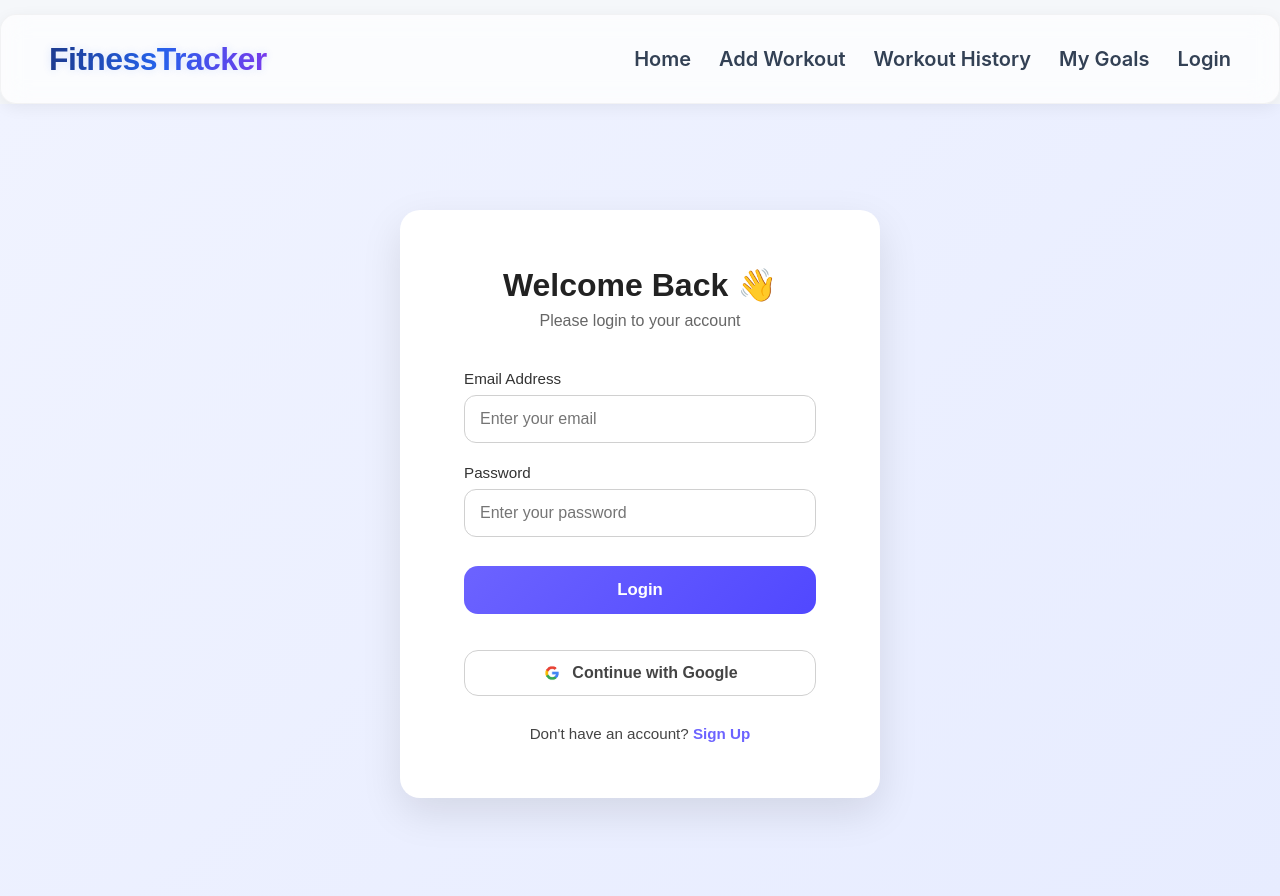
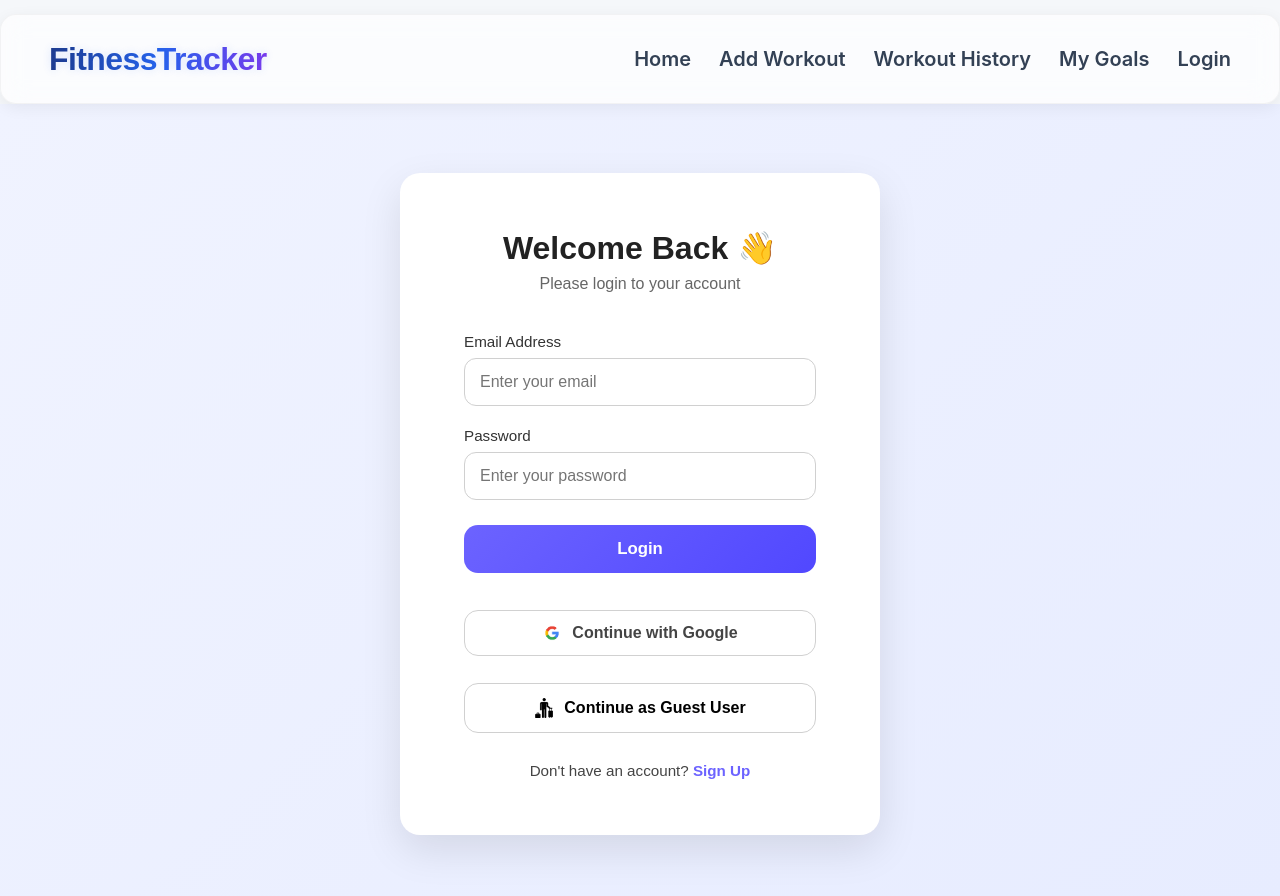
Before and after one commit to ashug21/FitnessTracker, a React (Vite) app: page /login in a window 1280 px wide. Shown: the top 896 px of the page. Built offline with nearby package versions, Linux system fonts and the light colour scheme; no server answers.

Commit message:
added Guest User login

```diff
--- a/src/App.jsx
+++ b/src/App.jsx
@@ -23,6 +23,7 @@ import About from './Pages/About/About'
 import Fooditems from './Pages/FoodItems/Fooditems'
 import ExerciseDetails from './Pages/ExerciseDetails/ExerciseDetails'
 import ExercisesData from './Pages/ExercisesData/ExercisesData'
+import AuthenticateUser from './Components/AuthenticateUser'
 
 
 const App = () => {
@@ -31,10 +32,10 @@ const App = () => {
       <ScrollToTop/>
       <Routes>
         <Route path='/' element={<Home/>} />
-        <Route path='/add-workout' element={<AddWorkout/>} />
-        <Route path='/add-goals' element={<AddGoals/>} />
-        <Route path='/see-workout' element={<SeeWorkout/>} />
-        <Route path='/see-goals' element={<SeeGoals/>} />
+        <Route path='/add-workout' element={<AuthenticateUser> <AddWorkout/></AuthenticateUser>} />
+        <Route path='/add-goals' element={<AuthenticateUser> <AddGoals/> </AuthenticateUser>} />
+        <Route path='/see-workout' element={<AuthenticateUser>  <SeeWorkout/> </AuthenticateUser>} />
+        <Route path='/see-goals' element={<AuthenticateUser><SeeGoals/></AuthenticateUser>} />
         <Route path='/login' element={<Login/>} />
         <Route path='/signup' element={<Signup/>} />
         <Route path='/track-calories' element={<Track/>} />
--- /dev/null
+++ b/src/Components/AuthenticateUser.jsx
@@ -0,0 +1,20 @@
+import { getAuth, onAuthStateChanged } from "firebase/auth";
+import { app } from "../../Firebase";
+import { useEffect } from "react";
+import { useNavigate } from "react-router-dom";
+
+const auth = getAuth(app);
+
+const AuthenticateUser = ({ children }) => {
+  const navigate = useNavigate();
+
+  useEffect(() => {
+    onAuthStateChanged(auth, (user) => {
+      if (!user) navigate("/login");
+    });
+  }, []);
+
+  return <>{children}</>;
+};
+
+export default AuthenticateUser;
--- a/src/Components/Body/Body.jsx
+++ b/src/Components/Body/Body.jsx
@@ -118,7 +118,7 @@ else{
       {/* FEATURE SECTION */}
       <section className="features1">
         <div className="feature-card1">
-          <Link to="/signup" className="link-clean">
+          <Link to="/login" className="link-clean">
 
           <img
             src="https://images.unsplash.com/photo-1599058917212-d750089bc07e"
@@ -130,7 +130,7 @@ else{
         </div>
 
         <div className="feature-card1">
-          <Link to="/signup" className="link-clean">
+          <Link to="/login" className="link-clean">
           <img
             src="https://images.unsplash.com/photo-1554284126-aa88f22d8b74"
             alt="Goals"
--- a/src/Components/Login/Login.css
+++ b/src/Components/Login/Login.css
@@ -11,7 +11,7 @@
 }
 
 :where(.google-btn) {
-    margin-top: 0.8rem;
+  margin-top: 0.4rem;
   width: 100%;
   padding: 14px;
   background: #ffffff;
@@ -37,7 +37,6 @@
   height: 20px;
   width: 20px;
 }
-
 
 :where(.login-box) {
   background: #fff;
@@ -104,7 +103,7 @@
 }
 
 :where(.login-btn) {
-    margin-top: 0.5rem;
+  margin-top: 0.3rem;
   padding: 14px;
   width: 100%;
   background: linear-gradient(135deg, #6c63ff, #5148ff);
@@ -140,6 +139,34 @@
   text-decoration: underline;
 }
 
+:where(.guest-btn) {
+  margin-top: 0.4rem;
+  width: 100%;
+  padding: 14px;
+  background: #ffffff;
+  border: 1.5px solid #d0d0d0;
+  border-radius: 14px;
+  font-size: 1rem;
+  font-weight: 600;
+  cursor: pointer;
+  display: flex;
+  align-items: center;
+  justify-content: center;
+  gap: 10px;
+  transition: 0.25s ease;
+}
+
+:where(.guest-btn:hover) {
+  border-color: #6c63ff;
+  transform: translateY(-2px);
+  box-shadow: 0 8px 25px rgba(108, 99, 255, 0.12);
+}
+
+:where(.guest-logo) {
+  height: 20px;
+  width: 20px;
+}
+
 @media (max-width: 500px) {
   :where(.login-box) {
     padding: 2rem;
--- a/src/Components/Login/Login.jsx
+++ b/src/Components/Login/Login.jsx
@@ -5,6 +5,7 @@ import {app , analytics} from '../../../Firebase'
 import {getAuth , signInWithEmailAndPassword , onAuthStateChanged , GoogleAuthProvider ,signInWithPopup} from 'firebase/auth';
 import {Link , useNavigate} from 'react-router-dom'
 import Google_icon from "../../assets/google.png";
+import Guest from '../../assets/Guest.png'
 
 const auth = getAuth(app);
 const googleProvider = new GoogleAuthProvider();
@@ -28,6 +29,23 @@ const handleLogin = async(e) => {
   }
 }
 
+
+const handleGuestUser = async(e) => {
+
+  e.preventDefault();
+
+  const guestEmail = "admin@gmail.com";
+  const guestPassword = "admins"
+
+  try {
+    await signInWithEmailAndPassword(auth , guestEmail , guestPassword);
+    navigate('/');
+
+  } catch (error) {
+    alert(error);
+  }
+
+}
 
 useEffect(() => {
   onAuthStateChanged(auth ,user => {
@@ -87,7 +105,10 @@ navigate('/');
           <img src={Google_icon} alt="Google" className="google-logo" />
           Continue with Google
           </button>
-
+          <button onClick={handleGuestUser} type="button" className="guest-btn">
+  <img src={Guest} alt="Guest" className="guest-logo" />
+  Continue as Guest User
+</button>
           </form>
 
           <p className="login-signup">
--- a/src/Components/Main/Main.jsx
+++ b/src/Components/Main/Main.jsx
@@ -44,7 +44,7 @@ const Main = () => {
           <p>Track workouts. Set goals. Transform your life.</p>
           <br /><br />
           {!user ? (
-            <Link to="/signup">
+            <Link to="/login">
               <button className="button-2">Add Your Goal</button>
             </Link>
           ) : (
```
Also changed, not shown: src/assets/Guest.png (added). Lines whose indentation alone changed are shown as unchanged.
